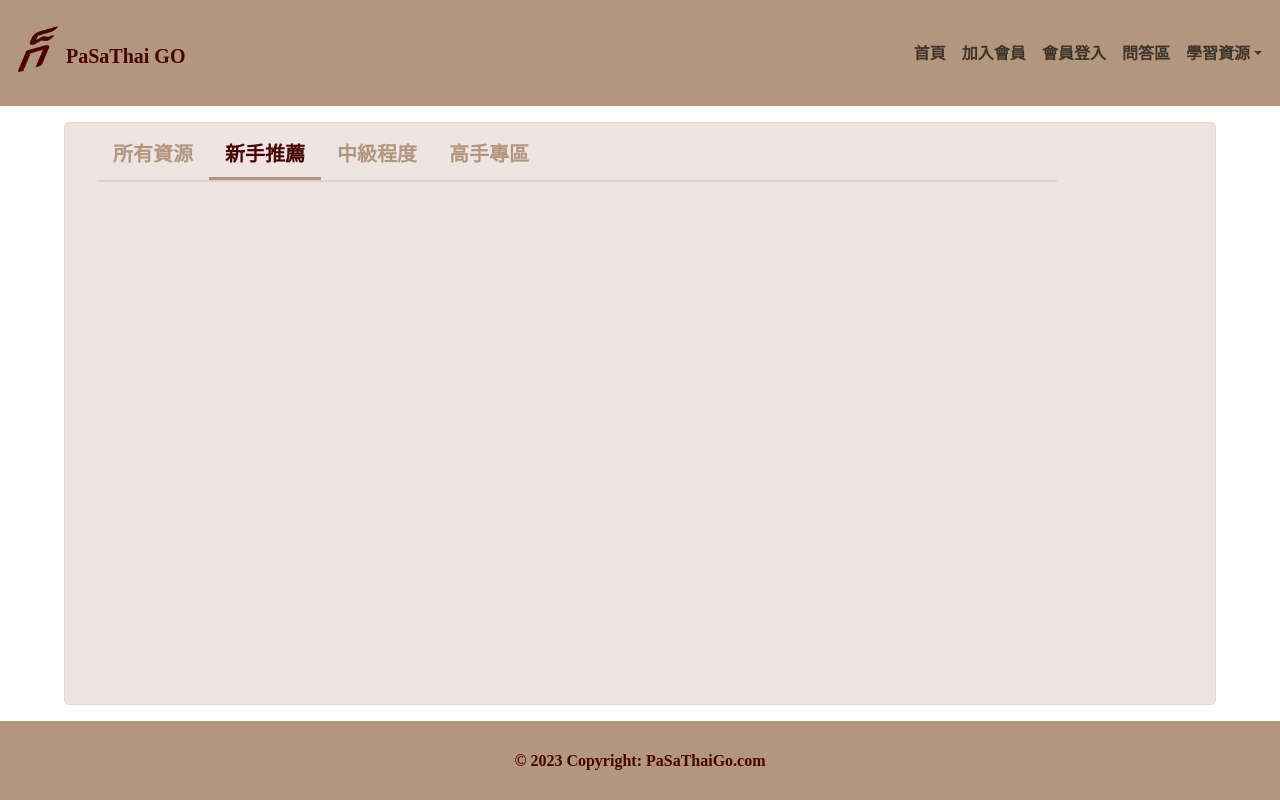
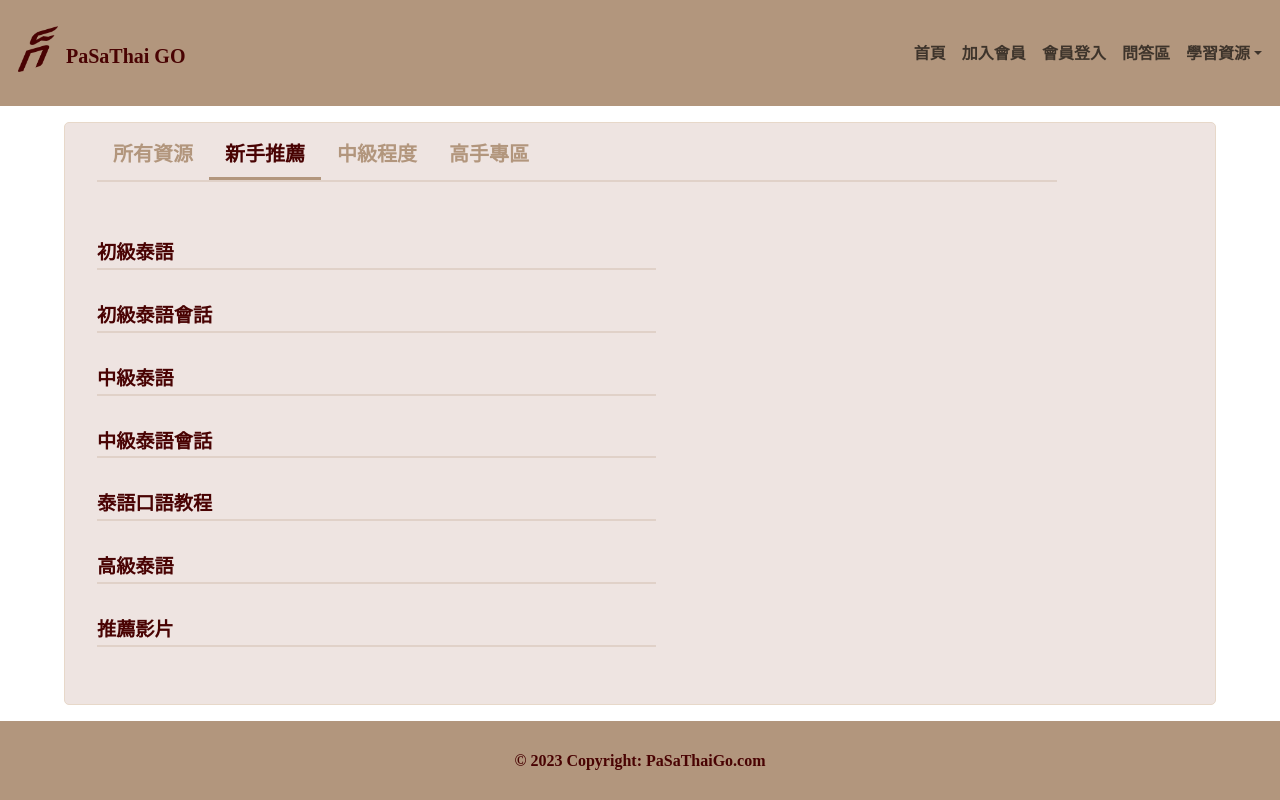
Before and after one commit to eastonlin929/pasathaiGo-client, a React (Create React App) app: page /resource/jr in a window 1280 px wide. Built offline with nearby package versions, Linux system fonts and the light colour scheme.

Commit message:
增加資源區的假資料
增加資源區的假資料

```diff
--- a/src/components/Profile.js
+++ b/src/components/Profile.js
@@ -15,7 +15,7 @@ const Profile = ({ currentUser, setCurrentUser }) => {
       setCurrentUserId(currentUser.user._id);
     }
   }, [currentUser]);
-  const { data: userMessages } = useGetUserMessages(
+  const { data: userMessages, isLoading } = useGetUserMessages(
     currentUserId,
     currentUserId !== null
   );
@@ -141,10 +141,10 @@ const Profile = ({ currentUser, setCurrentUser }) => {
             <h2>您發布過的留言：</h2>
             <div className="postedBlock">
               <ul>
-                {userMessages && userMessages.length === 0 ? (
+                {isLoading ? (
+                  <div>載入中...</div>
+                ) : userMessages && userMessages.length === 0 ? (
                   <p>您尚未發布過留言</p>
-                ) : !userMessages ? (
-                  <div>載入中...</div>
                 ) : (
                   userMessages.map((msg, index) => (
                     <div key={index}>
@@ -153,6 +153,7 @@ const Profile = ({ currentUser, setCurrentUser }) => {
                         <li key={index}>
                           <Link to={`/QA/${msg._id}`}>{msg.title}</Link>
                         </li>
+                        <hr />
                       </div>
                     </div>
                   ))
--- a/src/components/Resource.js
+++ b/src/components/Resource.js
@@ -1,9 +1,9 @@
 import React from "react";
-import { NavLink } from "react-router-dom";
+import { Link, NavLink } from "react-router-dom";
 const Resource = () => {
   return (
     <div className="resource">
-      <section className="allDegree">
+      <section className="allLevel">
         <NavLink to="/resource" end>
           所有資源
         </NavLink>
@@ -12,7 +12,22 @@ const Resource = () => {
         <NavLink to="/resource/sr">高手專區</NavLink>
         <hr />
       </section>
-      <section className="resourceArticle"></section>
+      <section className="resourceList">
+        <Link to="/resource">初級泰語</Link>
+        <hr />
+        <Link to="/resource">初級泰語會話</Link>
+        <hr />
+        <Link to="/resource">中級泰語</Link>
+        <hr />
+        <Link to="/resource">中級泰語會話</Link>
+        <hr />
+        <Link to="/resource">泰語口語教程</Link>
+        <hr />
+        <Link to="/resource">高級泰語</Link>
+        <hr />
+        <Link to="/resource">推薦影片</Link>
+        <hr />
+      </section>
     </div>
   );
 };
--- a/src/services/QA-service.js
+++ b/src/services/QA-service.js
@@ -9,7 +9,7 @@ class MessageService {
         return response.data;
       })
       .catch((e) => {
-        console.log(e);
+        return e.response.data;
       });
   }
   //獲得特定留言
@@ -20,7 +20,7 @@ class MessageService {
         return response.data[0];
       })
       .catch((e) => {
-        console.log(e);
+        return e.response.data;
       });
   }
   //獲得使用者留言
@@ -41,7 +41,7 @@ class MessageService {
         return response.data;
       })
       .catch((e) => {
-        console.log(e);
+        return e.response.data;
       });
   }
   //新增留言
@@ -63,11 +63,10 @@ class MessageService {
         }
       )
       .then((response) => {
-        console.log(response);
         return response.data;
       })
       .catch((e) => {
-        console.log(e);
+        return e.response.data;
       });
   }
   //刪除留言
@@ -113,7 +112,7 @@ class MessageService {
         return response.data;
       })
       .catch((e) => {
-        console.log(e);
+        return e.response.data;
       });
   }
 }
--- a/src/styles/Resource.scss
+++ b/src/styles/Resource.scss
@@ -1,7 +1,6 @@
 div.resource {
   display: flex;
-  justify-content: center;
-  section.allDegree {
+  justify-content: flex-start;
   min-height: 70vh;
   width: 90vw;
   height: auto;
@@ -9,7 +8,11 @@ div.resource {
   margin: 1rem 0;
   border-radius: 5px;
   background-color: $themeColor-bg2;
-    padding-left: 2rem;
+  padding: 0 0 2rem 2rem;
+  flex-wrap: wrap;
+  section.allLevel {
+    width: 100%;
+    height: auto;
     a {
       display: inline-block;
       text-decoration: none;
@@ -25,4 +28,19 @@ div.resource {
       border-bottom: 3px $themeColor-bg1 solid;
     }
   }
+  section.resourceList {
+    width: 100%;
+    height: auto;
+
+    a {
+      margin-top: 2rem;
+      display: block;
+      text-decoration: none;
+      color: $themeColor-word;
+      font-size: larger;
     }
+    hr {
+      width: 50%;
+    }
+  }
+}
```
Also changed, not shown: src/styles/Profile.scss (+7 -1 lines), src/styles/App.css, 1 other file (tests, documents, lock files or other folders). Lines whose indentation alone changed are shown as unchanged.
